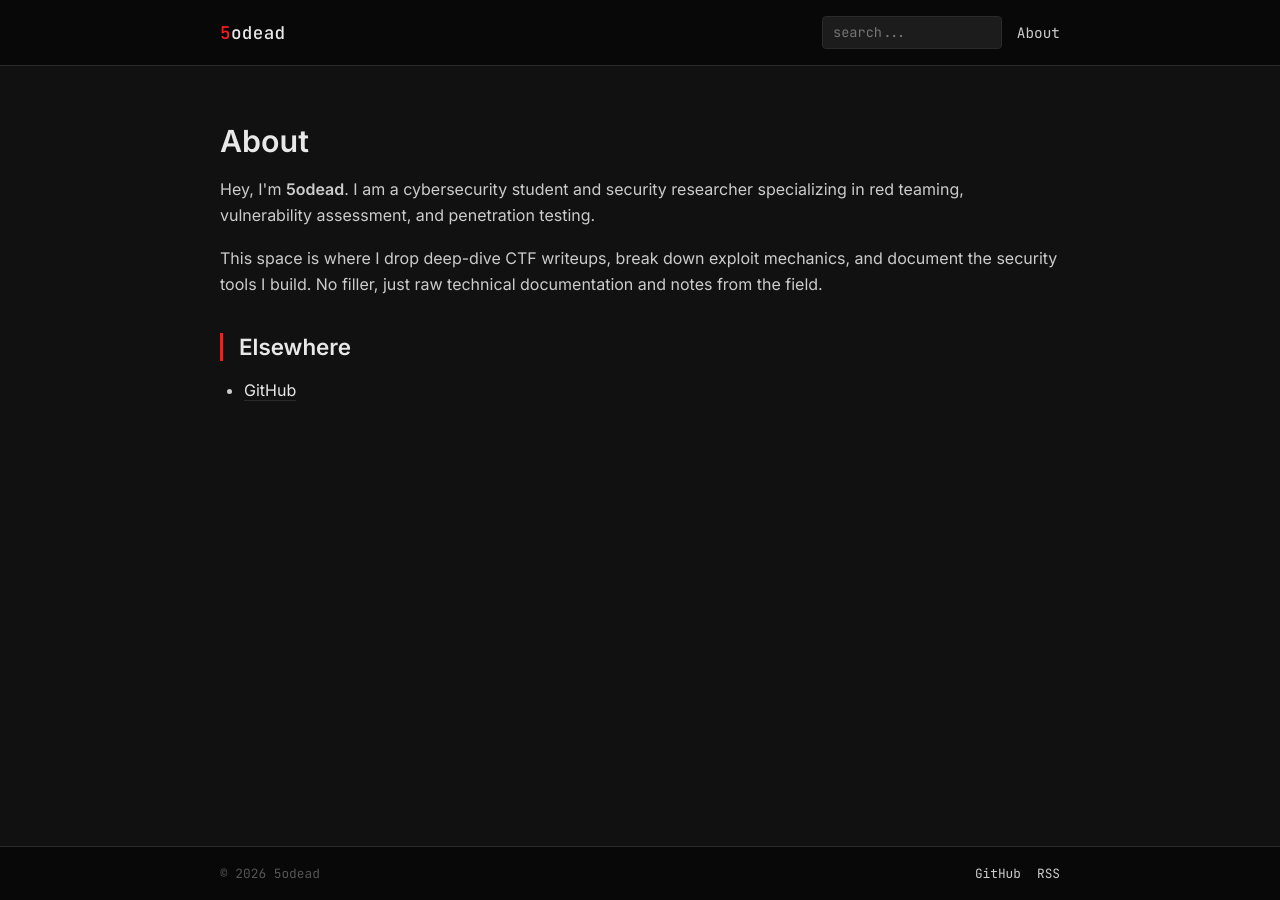
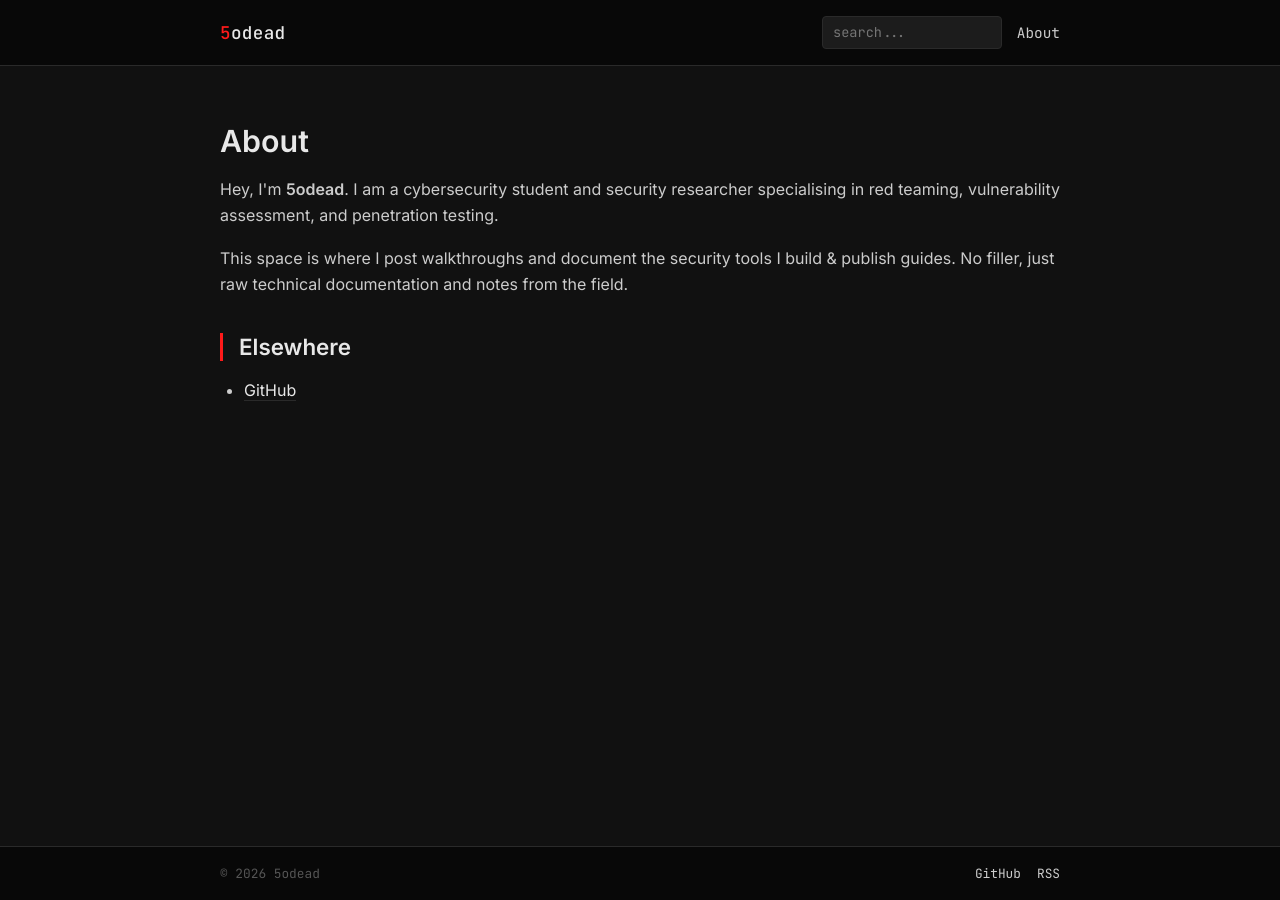
Before and after one commit to 5odead/5odead.github.io, a Jekyll site: the page built from pages/about.md, in a window 1280 px wide. Built offline with Jekyll 4.4.1, drawn with Linux system fonts in a browser that asks for light colours.

Commit message:
Update about.md

```diff
--- a/pages/about.md
+++ b/pages/about.md
@@ -6,9 +6,9 @@ description: "About 5odead — CTF player and security researcher publishing wri
 ---
 <section class="about">
   <h1>About</h1>
- <p>Hey, I'm <strong>5odead</strong>. I am a cybersecurity student and security researcher specializing in red teaming, vulnerability assessment, and penetration testing.</p>
+ <p>Hey, I'm <strong>5odead</strong>. I am a cybersecurity student and security researcher specialising in red teaming, vulnerability assessment, and penetration testing.</p>
 
-<p>This space is where I drop deep-dive CTF writeups, break down exploit mechanics, and document the security tools I build. No filler, just raw technical documentation and notes from the field.</p>
+<p>This space is where I post walkthroughs and document the security tools I build & publish guides. No filler, just raw technical documentation and notes from the field.</p>
   <h2>Elsewhere</h2>
   <ul>
     <li><a href="https://github.com/5odead" target="_blank" rel="noopener">GitHub</a></li>
```
